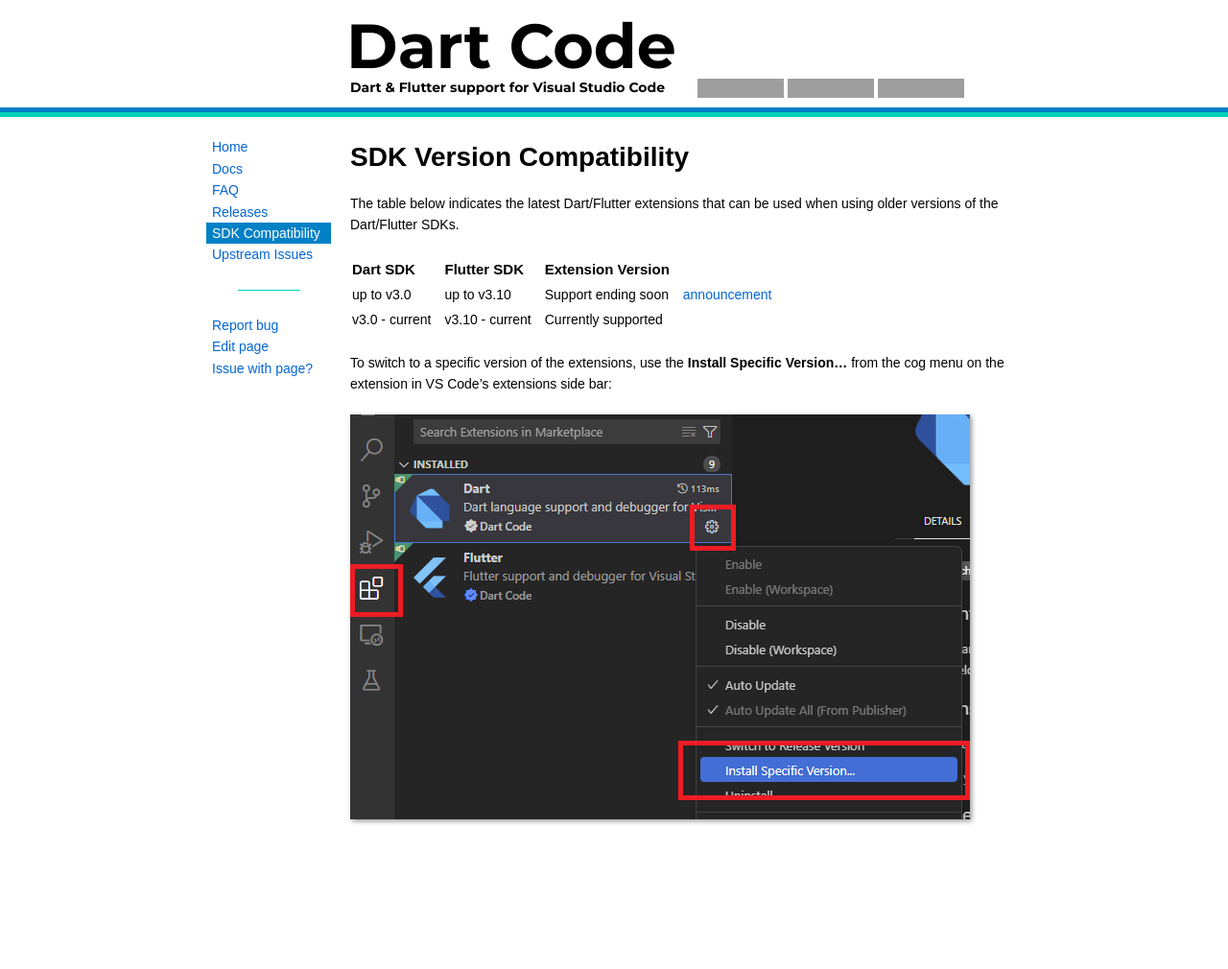
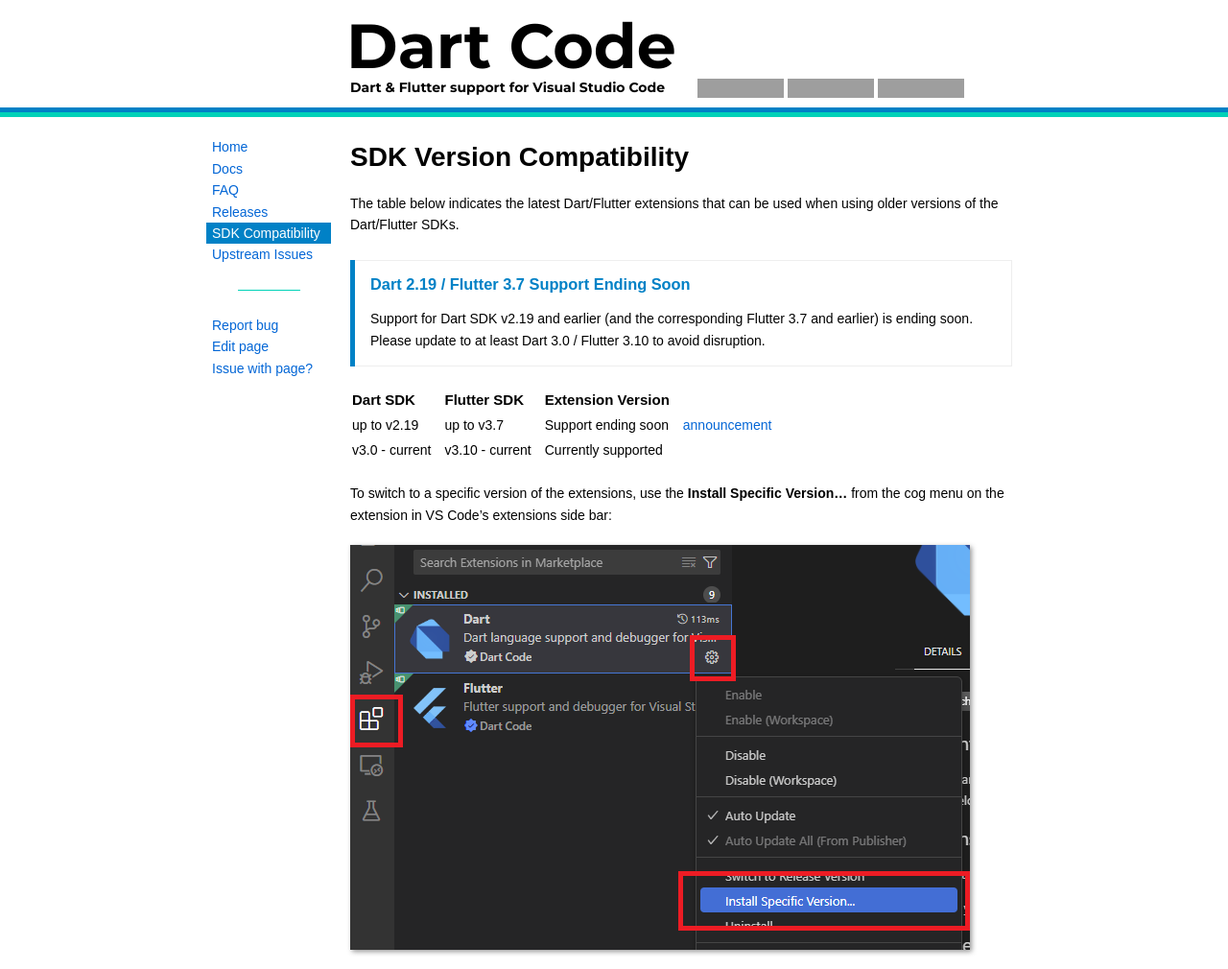
Before and after one commit to Dart-Code/Website, a Jekyll site: the page built from sdk-version-compatibility.md, in a window 1280 px wide. Shown: the whole page at 96% size. Built offline with Jekyll 4.4.1, drawn with Linux system fonts in a browser that asks for light colours; before the commit the page ends 900 px from its top, so only the background shows below that; grey boxes are pictures that could not be loaded.

Commit message:
Clean up SDK version + add callout

```diff
--- a/sdk-version-compatibility.md
+++ b/sdk-version-compatibility.md
@@ -12,9 +12,15 @@
 
 The table below indicates the latest Dart/Flutter extensions that can be used when using older versions of the Dart/Flutter SDKs.
 
+{:.callout.title}
+### Dart 2.19 / Flutter 3.7 Support Ending Soon
+
+{:.callout.body}
+Support for Dart SDK v2.19 and earlier (and the corresponding Flutter 3.7 and earlier) is ending soon. Please update to at least Dart 3.0 / Flutter 3.10 to avoid disruption.
+
 | Dart SDK | Flutter SDK | Extension Version | |
 | ----- | ----- | ----- | ----- |
-| up to v3.0 | up to v3.10 | Support ending soon <!-- <span title="v?.??+1 removes legacy analysis server protocol support">Supported until v?.??</span> --> | [announcement](https://groups.google.com/g/flutter-announce/c/JQHzM3FbBGI) |
+| up to v2.19 | up to v3.7 | Support ending soon <!-- <span title="v?.??+1 removes legacy analysis server protocol support">Supported until v?.??</span> --> | [announcement](https://groups.google.com/g/flutter-announce/c/JQHzM3FbBGI) |
 | v3.0 - current | v3.10 - current | Currently supported |
 
 To switch to a specific version of the extensions, use the **Install Specific Version...** from the cog menu on the extension in VS Code's extensions side bar:
```
